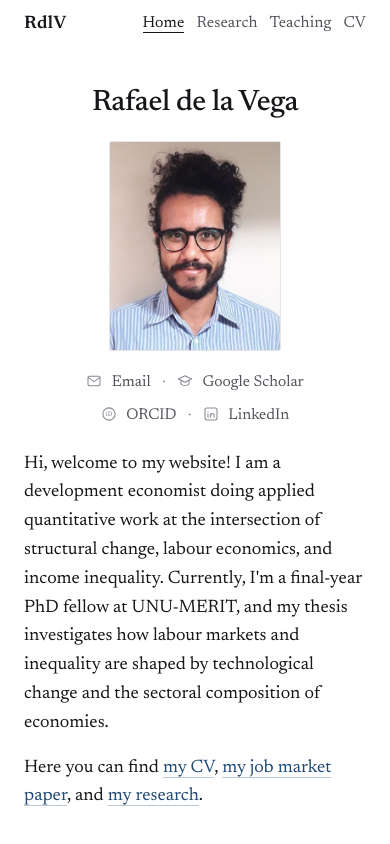
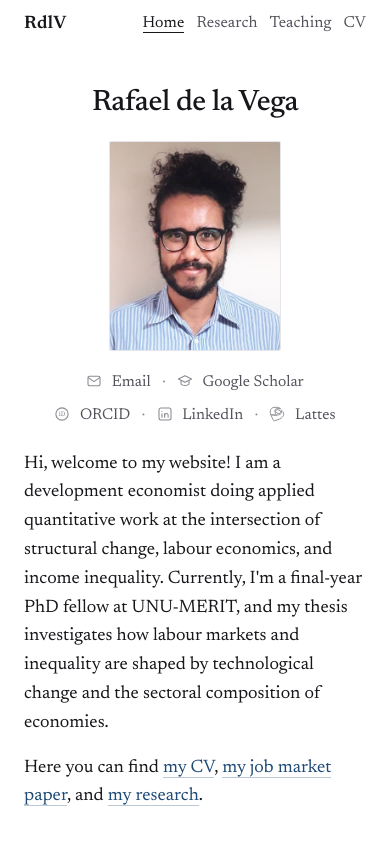
Before and after one commit to rafadelavega/rafadelavega.github.io, a plain HTML site: page index.html in a window 390 px wide. Drawn offline with Linux system fonts and the light colour scheme.

Commit message:
Add Lattes link to sidebar (Academicons icon, outline style)
Co-Authored-By: Claude Opus 5.5 <noreply@anthropic.com>

```diff
--- a/index.html
+++ b/index.html
@@ -57,6 +57,12 @@
           <li><a class="profile__row" href="https://www.linkedin.com/in/rafadelavega/">
             <svg viewBox="0 0 24 24" fill="none" stroke="currentColor" stroke-width="1.6" stroke-linecap="round" stroke-linejoin="round" aria-hidden="true"><rect x="3" y="3" width="18" height="18" rx="3"/><path d="M7.5 11.5v5.5"/><path d="M7.5 8v.01"/><path d="M11.5 17v-5.5"/><path d="M11.5 13.8a2.6 2.6 0 0 1 5.2 0V17"/></svg>
             <span>LinkedIn</span></a></li>
+          <li><a class="profile__row" href="https://lattes.cnpq.br/9104034533818397">
+            <!-- Lattes icon from Academicons (jpswalsh.github.io/academicons), SIL OFL 1.1.
+                 Shown as an outline to match the other icons. Filled version, kept for reference:
+                 <svg viewBox="-32 0 512 512" fill="currentColor" stroke="none" aria-hidden="true"><path d="M97.87 434.73C51.53 339.78 23.97 282.44 23.97 281.02c0-2.32 2.83-2 30.67 3.46 48.97 9.61 75.13 12.33 118.74 12.34 57.7.02 104.68-9.12 141.18-27.48 19.31-9.71 30.93-18.33 40.44-29.99 11.72-14.38 15.48-24.28 15.62-40.95.12-15.85-2.02-24.21-11.19-43.61-3.63-7.66-6.82-16.46-7.12-19.55-.47-4.97-.07-5.68 3.59-6.1 8-.95 47.51 37.4 62.05 60.24 25.08 39.39 27.11 81.99 5.88 123.2-13.04 25.31-27.45 42.83-51.58 62.73-40.1 33.06-86.71 56.09-151.07 74.64C186.62 459.91 130.71 472 119.2 472c-2.44 0-7.02-8-21.3-37.28l-.03.02ZM110.78 281.61C65.76 275.78 27.99 270.71 26.82 270.34c-2-.65-9.16-24.52-13.2-43.95-1.01-4.92-2.5-17.94-3.32-28.96-3.63-49.17 7.07-83.16 35.74-113.73C94.58 31.99 198.52 25.69 315.78 67.37c20.58 7.32 28.76 12.41 24.98 15.58-2.8 2.34-21.75 2.31-54.51-.1-51.2-3.76-90.18 3.36-110.27 20.18-30.59 25.6-25.92 81.72 13.53 162.68 4.27 8.77 8.58 17.34 9.56 19.09 2.29 4.02.63 7.75-3.36 7.56-1.7-.08-39.91-4.91-84.93-10.75Zm151.02-44.05c-35.93-6.46-68.23-28.74-78.66-54.22-5-12.24-4.76-28.21.58-37.77 4.83-8.65 17.31-18.65 28.48-22.84 18.6-6.97 51.17-4.19 74.91 6.41 22.53 10.05 42.51 27.74 49.93 44.18 9.53 21.11 1.59 44.66-18.82 55.9-13.53 7.44-39.83 11.33-56.44 8.34h.02Z"/></svg> -->
+            <svg viewBox="-32 0 512 512" fill="none" stroke="currentColor" stroke-width="30" stroke-linejoin="round" aria-hidden="true"><path d="M97.87 434.73C51.53 339.78 23.97 282.44 23.97 281.02c0-2.32 2.83-2 30.67 3.46 48.97 9.61 75.13 12.33 118.74 12.34 57.7.02 104.68-9.12 141.18-27.48 19.31-9.71 30.93-18.33 40.44-29.99 11.72-14.38 15.48-24.28 15.62-40.95.12-15.85-2.02-24.21-11.19-43.61-3.63-7.66-6.82-16.46-7.12-19.55-.47-4.97-.07-5.68 3.59-6.1 8-.95 47.51 37.4 62.05 60.24 25.08 39.39 27.11 81.99 5.88 123.2-13.04 25.31-27.45 42.83-51.58 62.73-40.1 33.06-86.71 56.09-151.07 74.64C186.62 459.91 130.71 472 119.2 472c-2.44 0-7.02-8-21.3-37.28l-.03.02ZM110.78 281.61C65.76 275.78 27.99 270.71 26.82 270.34c-2-.65-9.16-24.52-13.2-43.95-1.01-4.92-2.5-17.94-3.32-28.96-3.63-49.17 7.07-83.16 35.74-113.73C94.58 31.99 198.52 25.69 315.78 67.37c20.58 7.32 28.76 12.41 24.98 15.58-2.8 2.34-21.75 2.31-54.51-.1-51.2-3.76-90.18 3.36-110.27 20.18-30.59 25.6-25.92 81.72 13.53 162.68 4.27 8.77 8.58 17.34 9.56 19.09 2.29 4.02.63 7.75-3.36 7.56-1.7-.08-39.91-4.91-84.93-10.75Zm151.02-44.05c-35.93-6.46-68.23-28.74-78.66-54.22-5-12.24-4.76-28.21.58-37.77 4.83-8.65 17.31-18.65 28.48-22.84 18.6-6.97 51.17-4.19 74.91 6.41 22.53 10.05 42.51 27.74 49.93 44.18 9.53 21.11 1.59 44.66-18.82 55.9-13.53 7.44-39.83 11.33-56.44 8.34h.02Z"/></svg>
+            <span>Lattes</span></a></li>
         </ul>
       </aside>
       <h1 class="about__heading">Rafael de la Vega</h1>
--- a/styles.css
+++ b/styles.css
@@ -406,9 +406,10 @@ main.wide { max-width: 58rem; }
   }
   .profile__list li { display: flex; align-items: center; }
   .profile__list li.profile__br { display: block; flex-basis: 100%; height: 0; }
-  /* dot between the two links sharing each line (after Email and after ORCID) */
+  /* dots between links sharing a line (after Email; after ORCID and LinkedIn) */
   .profile__list li:nth-child(1)::after,
-  .profile__list li:nth-child(4)::after {
+  .profile__list li:nth-child(4)::after,
+  .profile__list li:nth-child(5)::after {
     content: "·";
     color: var(--ink-faint);
     margin: 0 .7rem;
```
